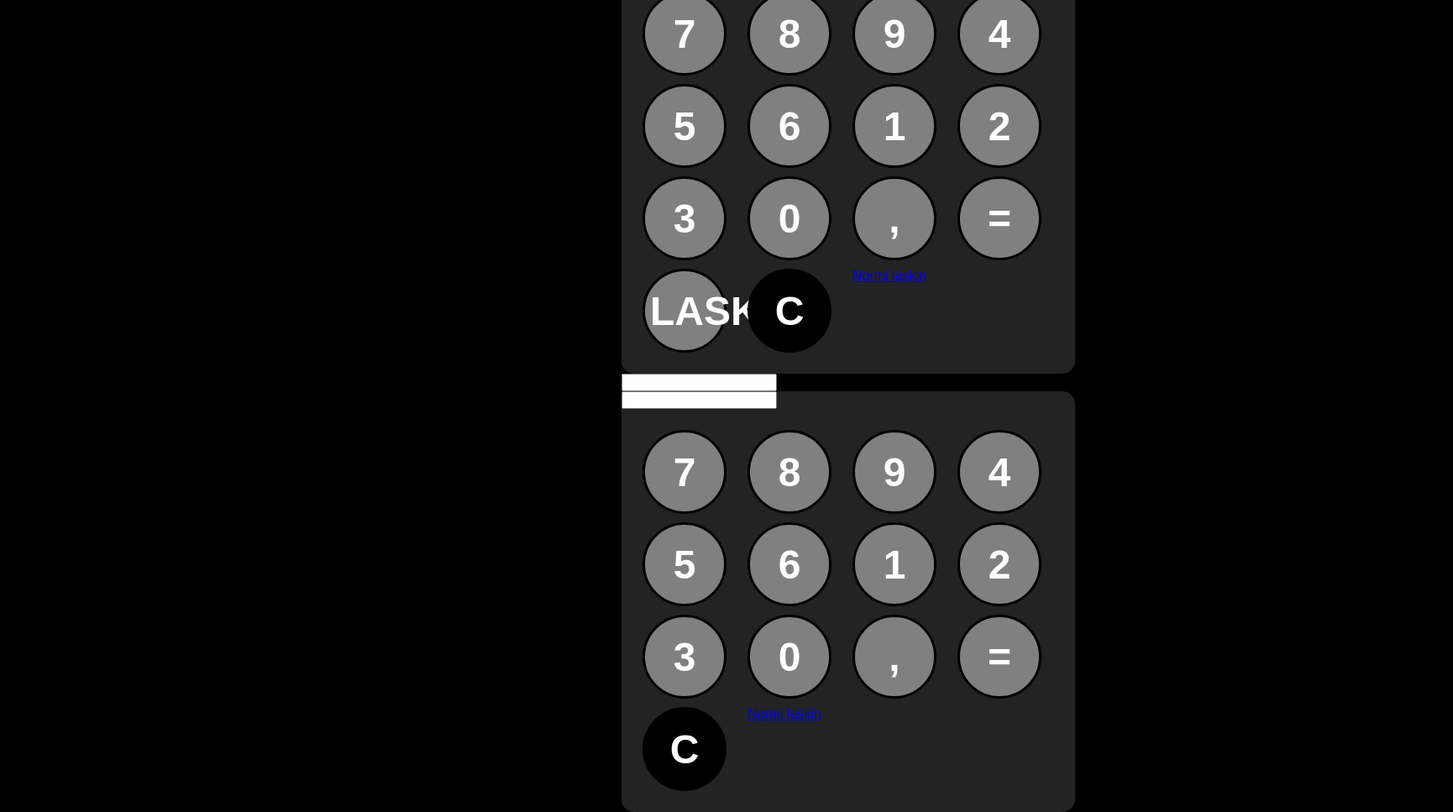
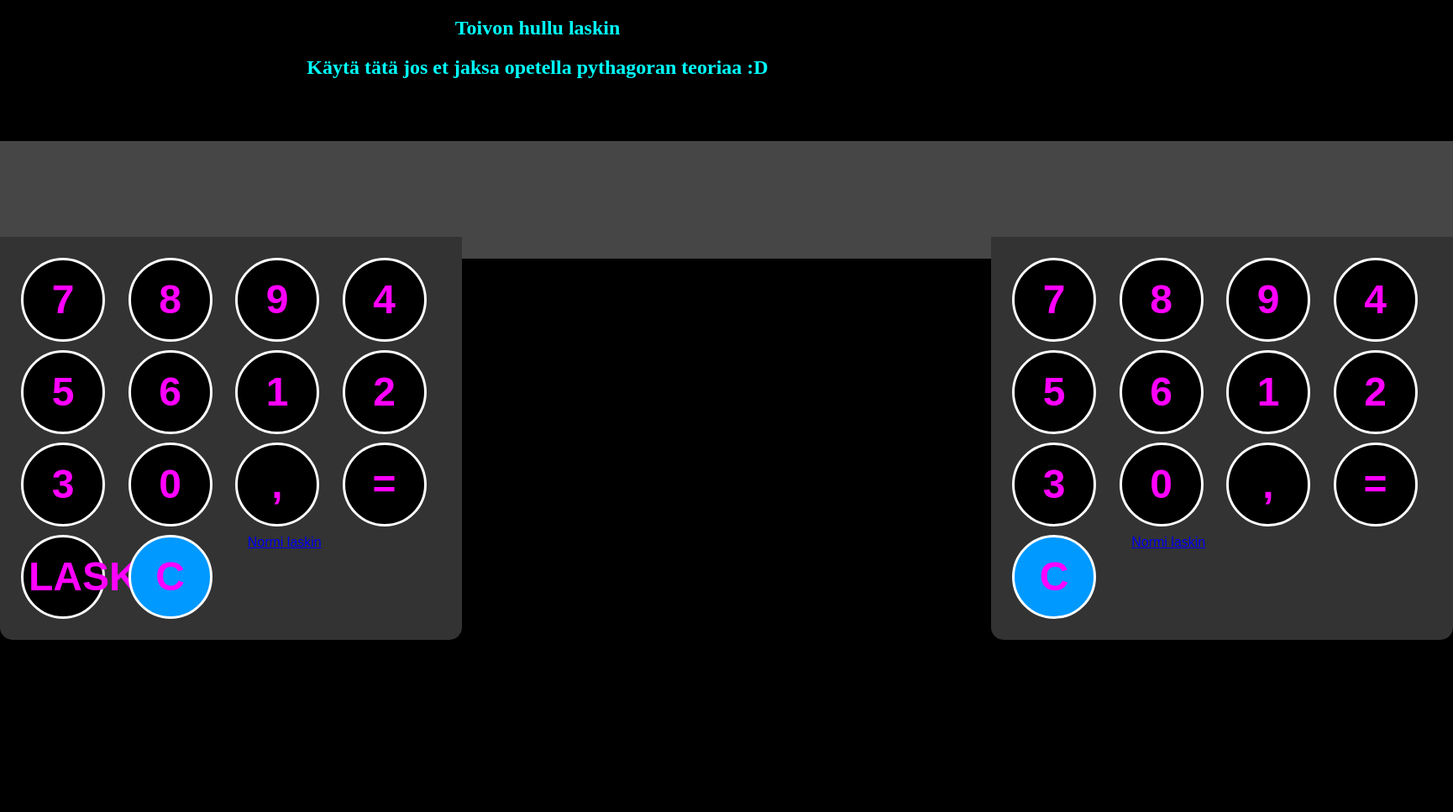
Before and after one commit to topapizza/calculator, a plain HTML site: page index2.html in a window 1280 px wide. Shown: the whole page at 84% size, 1730 px wide, since content can reach past the window. After the commit the page ends 820 px from the top, so only its background shows below. Drawn offline with Linux system fonts and the light colour scheme.

Commit message:
Update styles.css

```diff
--- a/styles.css
+++ b/styles.css
@@ -1,21 +1,45 @@
 body{
+    background-color: black;
     margin: 0;
-    display: flex;
     justify-content: center;
     align-items: center;
     height: 100vh;
-    background-color: black;
+}
+#calcContainer{
+    text-align: center;
+    display: grid;
+    grid-template-columns: repeat(3, 1fr);
 }
 #calculator{
+    margin: auto;
     font-family: sans-serif;
-    background-color: rgb(35, 35, 35);
+    background-color: rgb(51, 51, 51);
     border-radius: 15px;
     max-width: 550px;
 }
 #display{
-    width: 500px;
+    width: 510px;
     padding: 20px;
-    font-size: 5rem;
+    font-size: 4rem;
+    text-align: left;
+    border: none;
+    background-color: rgb(70, 70, 70);
+    color: white;
+}
+#display1{
+    width: 510px;
+    padding: 20px;
+    font-size: 4rem;
+    text-align: left;
+    border: none;
+    background-color: rgb(70, 70, 70);
+    color: white;
+}
+#display2{
+    width: 590px;
+    height: 100px;
+    padding: 20px;
+    font-size: 4rem;
     text-align: left;
     border: none;
     background-color: rgb(70, 70, 70);
@@ -31,9 +55,9 @@ button{
     width: 100px;
     height: 100px;
     border-radius:  50px;
-    border:  3px solid black;
-    background-color: grey;
-    color: white;
+    border:  3px solid rgb(255, 255, 255);
+    background-color: rgb(0, 0, 0);
+    color: rgb(255, 0, 255);
     font-size: 3rem;
     font-weight: bold;
     cursor: pointer;
@@ -45,11 +69,16 @@ button:active{
     background-color: rgb(185, 185, 185);
 }
 .operator-btn{
-    background-color: black;
+    background-color: rgb(0, 153, 255);
 }
 .operator-btn:hover{
-    background-color: black;
+    background-color: rgb(0, 73, 121);
 }
 .operator-btn:active{
-    background-color: black;
+    background-color: rgb(196, 231, 255);
 }
+h2{
+    color: aqua;
+    text-align: center;
+
+}
```
